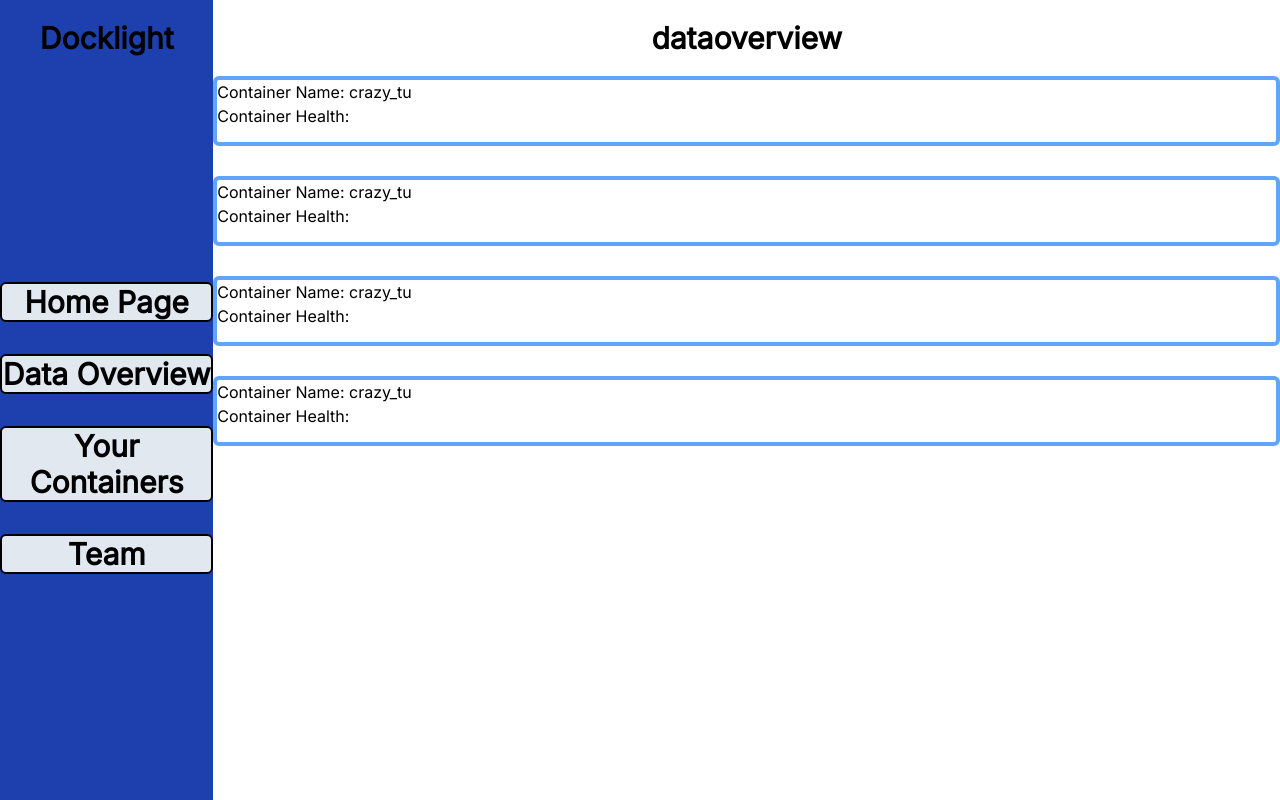
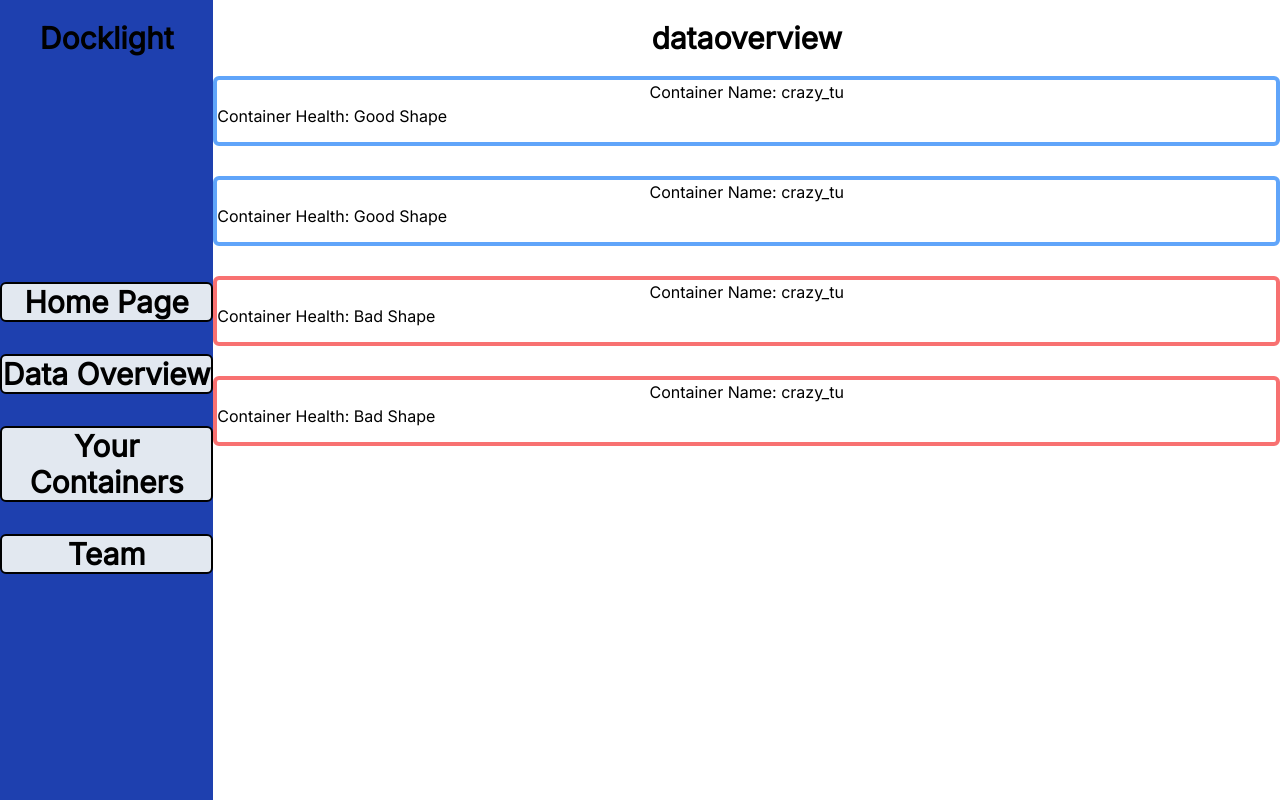
Before and after one commit to oslabs-beta/Docklight, a React app: page /DataOverview in a window 1280 px wide. Built offline with nearby package versions, Linux system fonts and the light colour scheme; no server answers.

Commit message:
Live Data Rendering OVContainer progress

```diff
--- a/Client/Components/OverviewContainer.tsx
+++ b/Client/Components/OverviewContainer.tsx
@@ -63,23 +63,23 @@ for(let i = 0; i < containersArray.length; i++){
 // we would need to loop through the array of containers
 const element = containersArray[i];
 //string to be reasigned after we check the health of the container
-let health:string;
+let health:string = 'Good Shape'
+let danger:string = 'border-blue-400'
 //removing everything and leaving only numbers
-const cpu = element.CPUPerc.replace(/\D+/g, '').slice(0, 2);
-const memory = element.CPUPerc.replace(/\D+/g, '').slice(0, 2);
+const cpu = Number(element.CPUPerc.replace(/\D+/g, '').slice(0, 2));
+const memory = Number(element.CPUPerc.replace(/\D+/g, '').slice(0, 2));
 
-console.log("num", cpu)
-
-
-// if(Number(numberCpu[0] + numberCpu[1]) > 75 || ){
-//     health = 'Bad Shape'
-// }
+if(cpu > 75 || memory > 75) {
+    health = 'Bad Shape'
+    danger = 'border-red-400'
+};
 
 
 
-containers.push(<div key={i} id={`containerNum${i}`} className='justify-self-center border-4 border-blue-400 rounded-md max-h-[5%] min-h-[70%] min-w-[100%]'>
-<h6>Container Name: {containersArray[i].Name}</h6>
-<span>Container Health: {} </span>
+
+containers.push(<div key={i} id={`containerNum${i}`} className={`justify-self-center border-4 ${danger} rounded-md max-h-[5%] min-h-[70%] min-w-[100%]`}>
+<h6 className='justify-self-center' >Container Name: {containersArray[i].Name}</h6>
+<span className='justify-self-center'>Container Health: {health} </span>
 </div> )
  //checking for cpu and memory
   //if the cpu or memory are over 65%
--- a/package.json
+++ b/package.json
@@ -23,6 +23,7 @@
     "@babel/core": "^7.20.2",
     "@babel/preset-env": "^7.20.2",
     "@babel/preset-react": "^7.18.6",
+    "@reduxjs/toolkit": "^1.9.0",
     "@types/jest": "^29.2.2",
     "@types/node": "^18.11.9",
     "@types/react": "^18.0.25",
@@ -40,6 +41,7 @@
     "express": "^4.18.2",
     "react": "^18.2.0",
     "react-dom": "^18.2.0",
+    "react-redux": "^8.0.5",
     "react-router-dom": "^6.4.3",
     "webpack": "^5.74.0",
     "webpack-dev-server": "^4.11.1"
```
Also changed, not shown: 1 other file (tests, documents, lock files or other folders).
